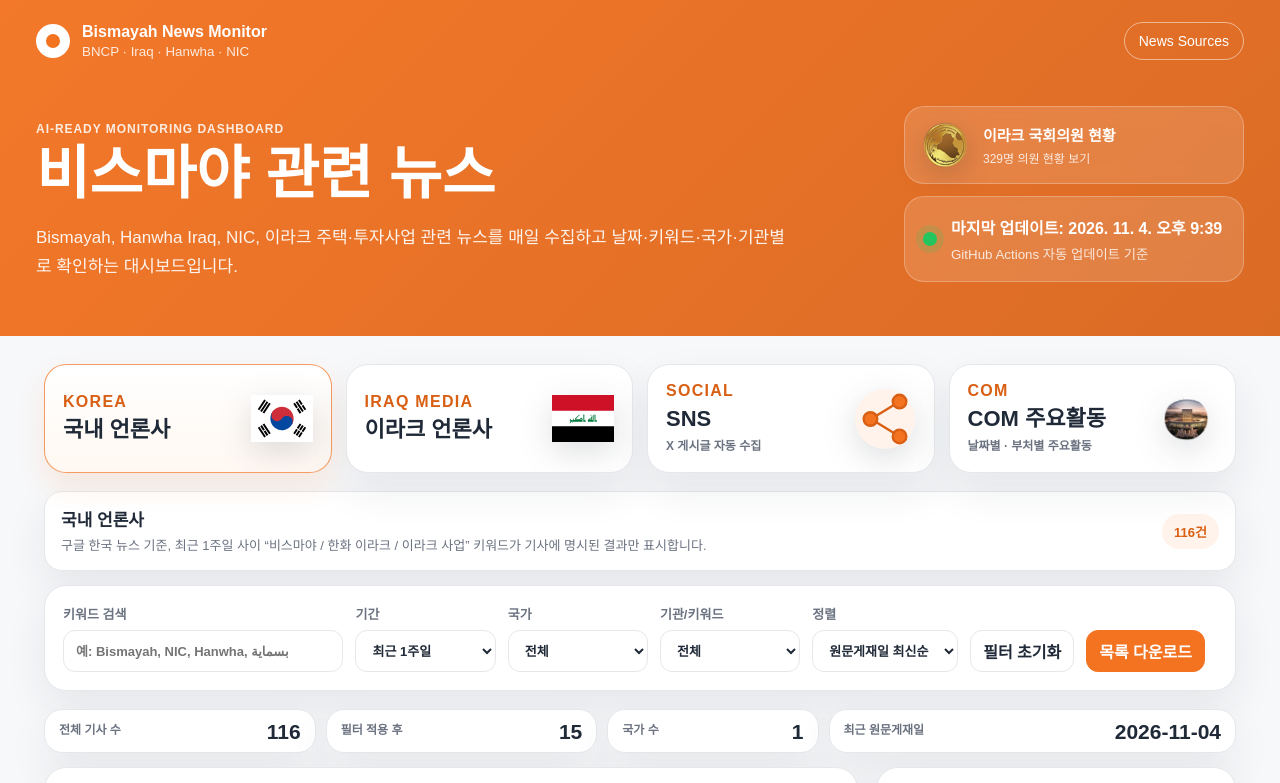
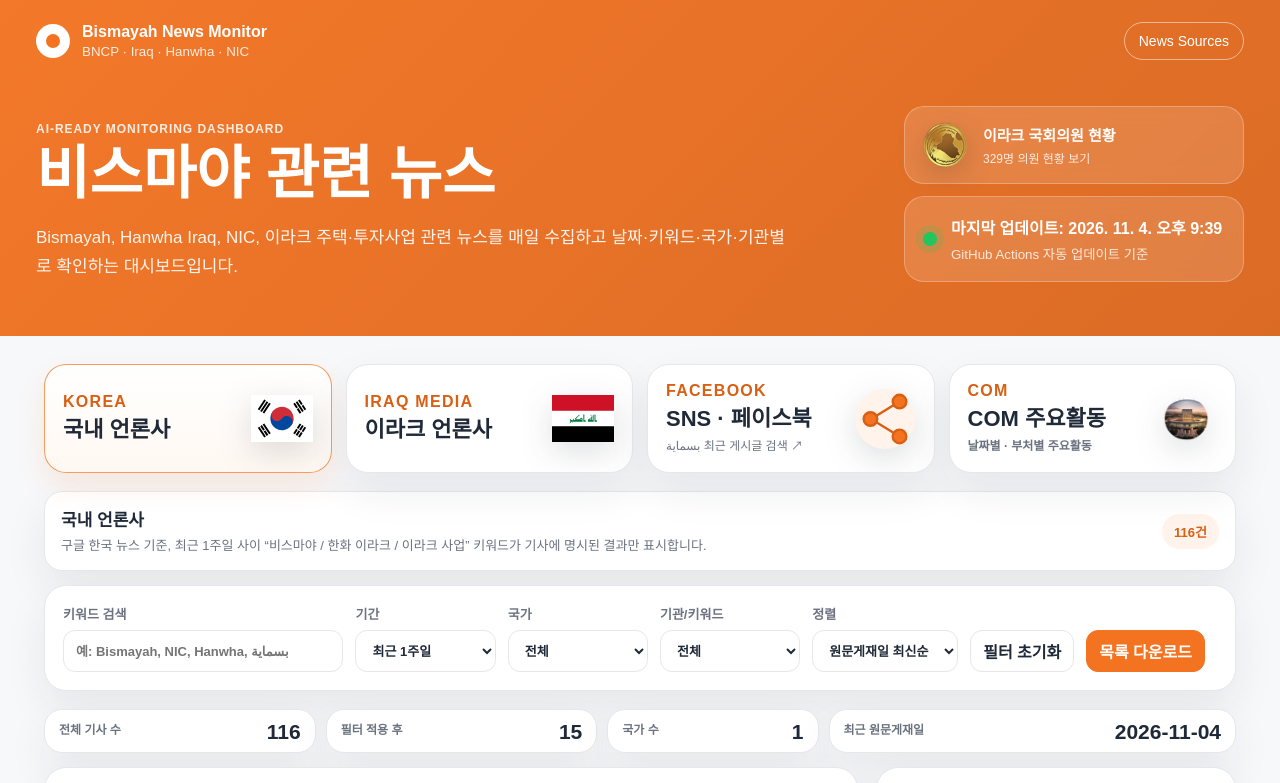
Before and after one commit to sultjung/bismayah2026, a website: page index.html in a window 1280 px wide. Shown: the top 783 px of the page. Drawn offline with Linux system fonts and the light colour scheme.

Commit message:
Replace X feed with Facebook Bismayah recent-post search and retire X schedule

```diff
--- a/app.js
+++ b/app.js
@@ -24,7 +24,7 @@
   sectionCountBadge: document.querySelector("#sectionCountBadge"),
   currentSectionTitle: document.querySelector("#currentSectionTitle"),
   currentSectionDesc: document.querySelector("#currentSectionDesc"),
-  sectionTabs: [...document.querySelectorAll(".source-tab")]
+  sectionTabs: [...document.querySelectorAll("button.source-tab")]
 };
 
 
--- a/index.html
+++ b/index.html
@@ -68,12 +68,12 @@
         <strong>이라크 언론사</strong>
       </button>
 
-      <button class="source-tab source-tab-with-image" data-section="sns" type="button">
+      <a class="source-tab source-tab-with-image" href="https://www.facebook.com/search/posts/?q=%D8%A8%D8%B3%D9%85%D8%A7%D9%8A%D8%A9&amp;filters=eyJyZWNlbnRfcG9zdHM6MCI6IntcIm5hbWVcIjpcInJlY2VudF9wb3N0c1wiLFwiYXJnc1wiOlwiXCJ9In0%3D" target="_blank" rel="noopener noreferrer" style="text-decoration: none" aria-label="페이스북에서 بسماية 최근 게시글 검색 (새 창)">
         <img src="./assets/sns-network.svg" alt="SNS 네트워크 아이콘" width="62" height="62" />
-        <span class="source-tab-kicker">SOCIAL</span>
-        <strong>SNS</strong>
-        <small>X 게시글 자동 수집</small>
-      </button>
+        <span class="source-tab-kicker">FACEBOOK</span>
+        <strong>SNS · 페이스북</strong>
+        <small>بسماية 최근 게시글 검색 ↗</small>
+      </a>
 
       <button class="source-tab source-tab-com source-tab-with-image" data-section="com" type="button">
         <span class="source-tab-kicker">COM</span>
@@ -188,8 +188,7 @@
     <p>저작권·출처 안내: 본 사이트는 뉴스와 공개 게시물의 제목·요약 및 원문 링크를 정보 제공 목적으로 제공합니다. 원문 기사·게시물·이미지의 저작권은 각 권리자에게 있으며, 정확한 내용과 전체 문맥은 원문에서 확인해 주세요.</p>
   </footer>
 
-  <script src="./app.js?v=20261001-duplicates"></script>
+  <script src="./app.js?v=20261105-facebook"></script>
   <script src="./assets/com-patch.js?v=5"></script>
-  <script src="./assets/sns-patch.js?v=1"></script>
   </body>
   </html>
```
Also changed, not shown: .github/workflows/sns-x-collector.yml.
